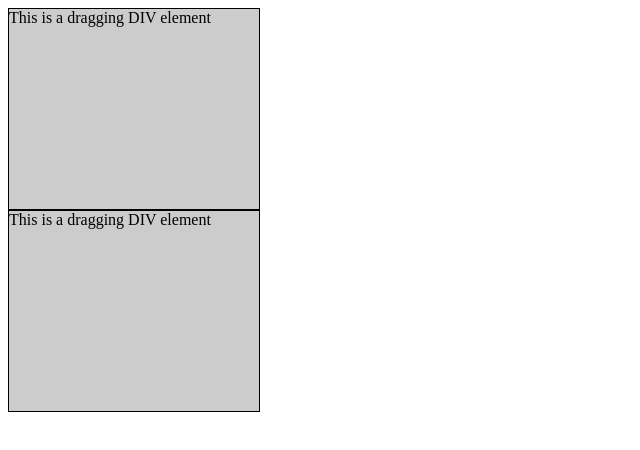
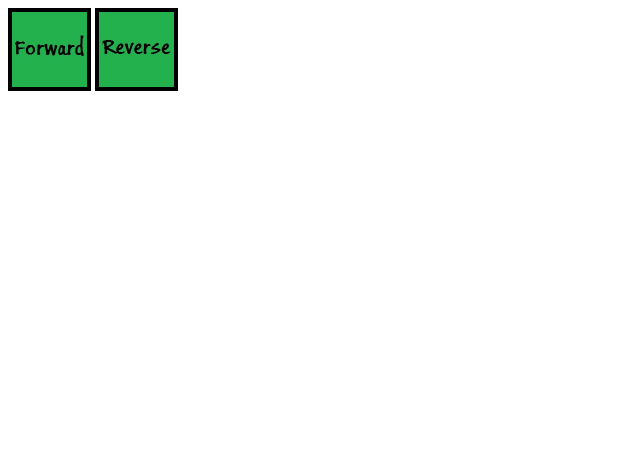
Before and after one commit to spurekar/Miscellaneous, a plain HTML site: page DragAndDrop.html in a window 1280 px wide. Shown: the whole page, without its empty margins (0-640 px from the left). Drawn offline with Linux system fonts and the light colour scheme.

Commit message:
Changed icons to drag. Bugs so far: 	Blocks move when 'hit' with other blocks 	Moving mouse too fast causes blocks to get lost 	Mousedown isn't working correctly. Might be a touchpad problem

```diff
--- a/DragAndDrop.html
+++ b/DragAndDrop.html
@@ -2,9 +2,10 @@
 <!DOCTYPE html PUBLIC "-//W3C//DTD XHTML 1.0 Transitional//EN" "http://www.w3.org/TR/xhtml1/DTD/xhtml1-transitional.dtd">
 <html>
 <head>
-<title>BASIC DRAG-AND-DROP DIVS</title>
+<title>Playing with Drag and Drop</title>
 <meta http-equiv="Content-Type" content="text/html; charset=iso-8859-1" />
 <script language="javascript">
+
 // start dragging
 function startDrag(e){
     // determine event object
@@ -25,6 +26,7 @@ function startDrag(e){
     // move div element
     document.onmousemove=dragDiv;
 }
+
 // continue dragging
 function dragDiv(e){
     if(!drag){return};
@@ -35,31 +37,31 @@ function dragDiv(e){
     targ.style.top=coordY+e.clientY-offsetY+'px';
     return false;
 }
+
 // stop dragging
 function stopDrag(){
     drag=false;
 }
+
 window.onload=function(){
     document.onmousedown=startDrag;
     document.onmouseup=stopDrag;
 }
+
 </script>
+
 <style type="text/css">
 .draggable {
 position: relative;
-	width: 250px;
-	height: 200px;
-	background-color: #ccc;
-	border: 1px solid #000;
+width: 75px;
+height: 75px;
+border: 4px solid #000;
 }
 </style>
 </head>
 <body>
-<div class="draggable">
-This is a dragging DIV element
-</div>
-<div class="draggable">
-This is a dragging DIV element
-</div>
+<img src="Forward.jpg" class="draggable"/>
+<img src="Reverse.jpg" class="draggable"/>
+
 </body>
 </html>
```
Also changed, not shown: Forward.jpg (added), Reverse.jpg (added). Lines whose indentation alone changed are shown as unchanged.
